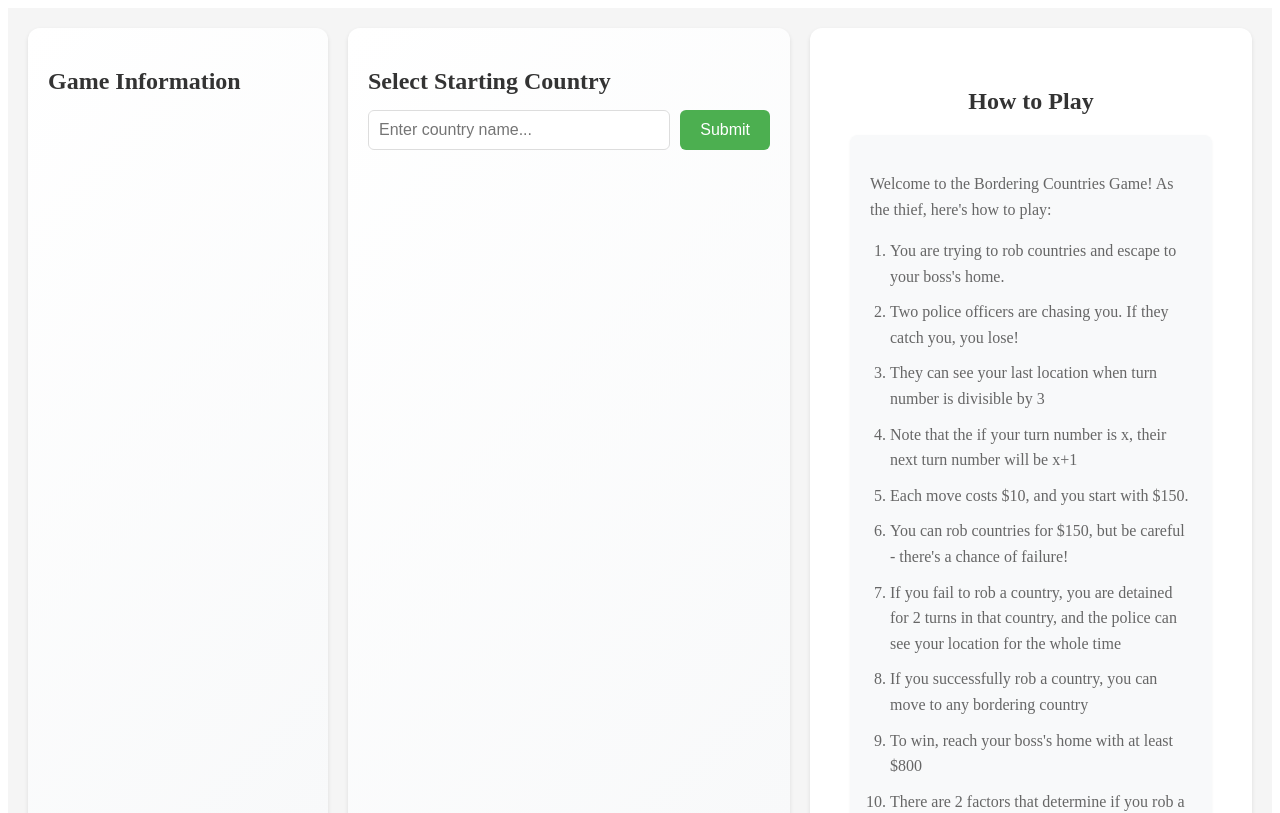
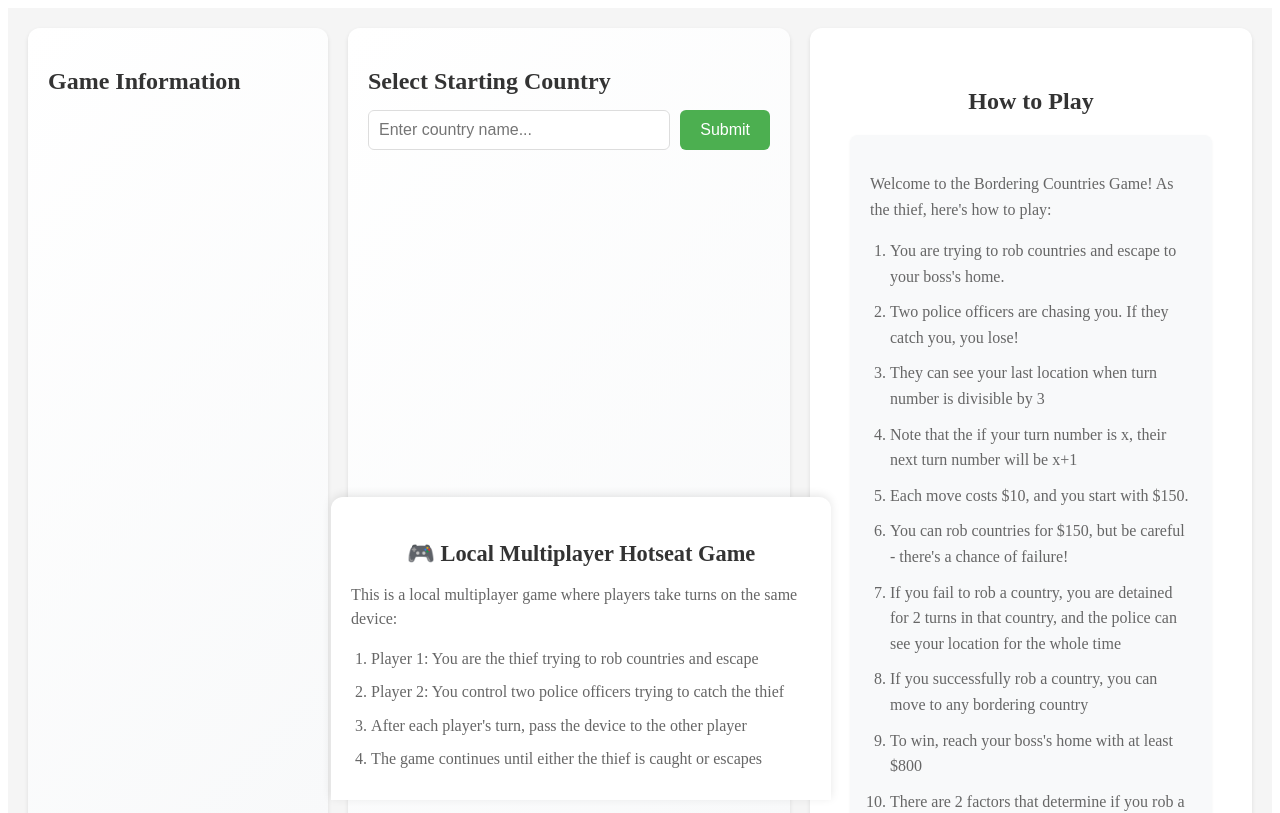
Before and after one commit to qwertyuslaxmax/Police-vs-Thief, a Svelte app: page / in a window 1280 px wide. Shown: the top 813 px of the page. Built offline with nearby package versions, Linux system fonts and the light colour scheme.

Commit message:
apparently it was not, but this is an actual fix

```diff
--- a/src/App.svelte
+++ b/src/App.svelte
@@ -269,7 +269,6 @@
             if (currentPoliceIndex == 1){
                 police2.location = policeInputProper;
                 gameState = "thiefMove"
-                maskScreen = true;
                 return;
             }
 
@@ -377,6 +376,7 @@
             {:else if gameState === "thiefMove"}
                 <div class="input-section">
                     <h2>Your Move</h2>
+
                     <div class="input-group">
                         <select id="country-dropdown" bind:value={thiefSelectedCountry}>
                             {#if failedRobbery}
@@ -759,7 +759,6 @@
         Transfer Device to Thief.<br>click or tap to dismiss
     </div>
 {/if}
-
 {#if gameState === "thiefSelection" || gameState === "policeSelection"}
     <div class="multiplayer-popup">
         <div class="popup-content">
--- a/src/app.css
+++ b/src/app.css
@@ -342,6 +342,18 @@ h3 {
     background: #f0f0f0;
 }
 
+
+.multiplayer-popup {
+    position: fixed;
+    bottom: 0;
+    left: calc(300px + 20px + 20.4%); /* 300px (left panel) + 20px (gap) + half of remaining space */
+    transform: translateX(-50%);
+    width: 90%;
+    max-width: 500px;
+    z-index: 1000;
+    animation: slideUp 0.5s ease-out;
+}
+
 .popup-content {
     background: white;
     padding: 20px;
```
